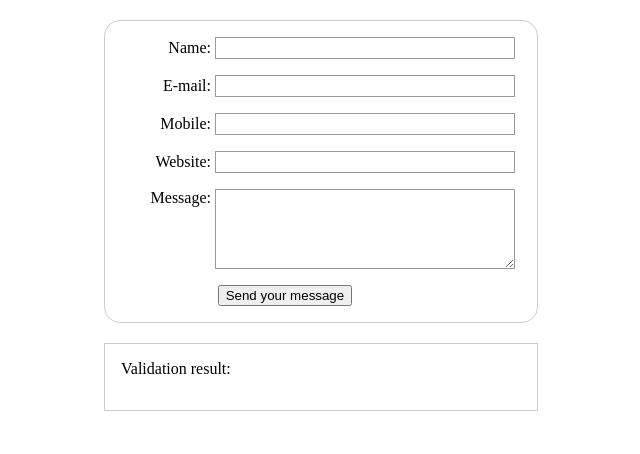
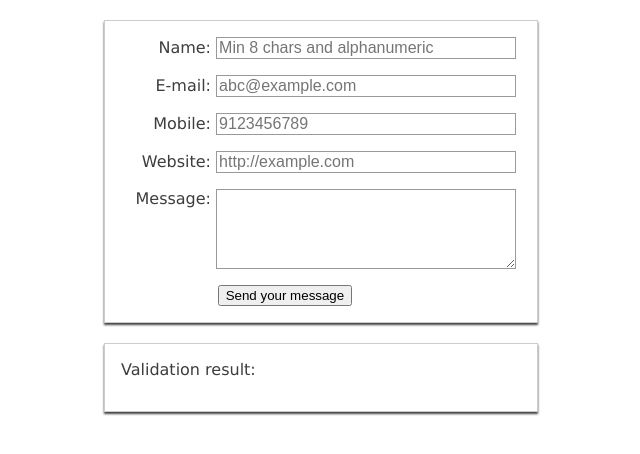
Before and after one commit to ashishgaikwad/js-validation-util-demo, a plain HTML site: page index.html in a window 1280 px wide. Shown: the whole page, without its empty margins (319-959 px from the left). Drawn offline with Linux system fonts and the light colour scheme.

Commit message:
update error class

```diff
--- a/css/index.css
+++ b/css/index.css
@@ -1,3 +1,12 @@
+body {
+    /* set html document body font*/*
+    font-size: 1em;
+    color: #3d3d3d;
+    font-family: Verdana, Arial, sans-serif;
+
+
+}
+
 
 form {
     /* Just to center the form on the page */
@@ -6,9 +15,12 @@ form {
     /* To see the outline of the form */
     padding: 1em;
     border: 1px solid #CCC;
-    border-radius: 1em;
+    border-radius: 0;
     margin-bottom: 20px;
     margin-top: 20px;
+    -webkit-box-shadow: 0px 2px 2px 0px rgba(0,0,0,0.75);
+    -moz-box-shadow: 0px 2px 2px 0px rgba(0,0,0,0.75);
+    box-shadow: 0px 2px 2px 0px rgba(0,0,0,0.75);
 }
 
 form div + div {
@@ -57,10 +69,12 @@ textarea {
     /* To position the buttons to the same position of the text fields */
     padding-left: 90px; /* same size as the label elements */
 }
+
 button {
     /* This extra margin represent roughly the same space as the space
        between the labels and their text fields */
     margin-left: .5em;
+    cursor: pointer;
 }
 
 table, th, td {
@@ -77,4 +91,11 @@ table, th, td {
 	padding: 1em;
 	border: 1px solid #CCC;
 
+    -webkit-box-shadow: 0px 2px 2px 0px rgba(0,0,0,0.75);
+    -moz-box-shadow: 0px 2px 2px 0px rgba(0,0,0,0.75);
+    box-shadow: 0px 2px 2px 0px rgba(0,0,0,0.75);
 }
+
+.invalid {
+    border: 1px solid red;
+}
--- a/index.html
+++ b/index.html
@@ -10,19 +10,19 @@
 		<form action="#" onsubmit="return validateForm()" id="demoForm">
 		    <div>
 		        <label for="name">Name:</label>
-		        <input type="text" id="name" data-content="name" name="user_name" />
+		        <input type="text" id="name" data-content="name" name="user_name" placeholder="Min 8 chars and alphanumeric" />
 		    </div>
 		    <div>
 		        <label for="mail">E-mail:</label>
-		        <input type="email" id="mail" data-content="email" name="user_email" />
+		        <input type="email" id="mail" data-content="email" name="user_email" placeholder="abc@example.com" />
 		    </div>
 		    <div>
 		        <label for="mobile">Mobile:</label>
-		        <input type="text" id="mobile" data-content="mobile" name="user_mobile" />
+		        <input type="text" id="mobile" data-content="mobile" name="user_mobile" placeholder="9123456789" />
 		    </div>
 		    <div>
 		        <label for="website">Website:</label>
-		        <input type="text" id="website" data-content="website" name="user_website" />
+		        <input type="text" id="website" data-content="website" name="user_website" placeholder="http://example.com" />
 		    </div>
 		    <div>
 		        <label for="msg">Message:</label>
--- a/js/ValidationUtil.js
+++ b/js/ValidationUtil.js
@@ -46,6 +46,7 @@ window.ValidationUtil = undefined;
 
 			var value = element.value.trim();
 			var contentType = element.dataset.content;
+			var classList = element.classList;
 			var result = {type: contentType, message : undefined};
 
 			if(!value || value.length == 0) {
@@ -54,6 +55,8 @@ window.ValidationUtil = undefined;
 			else {
 				result.message = matchingPatterns[contentType].test(value) ? "success" : "invalid " + contentType + " format";
 			}
+
+			(result.message === "success") ? classList.remove("invalid") : classList.add("invalid");
 
 			return result;
 		}
```
